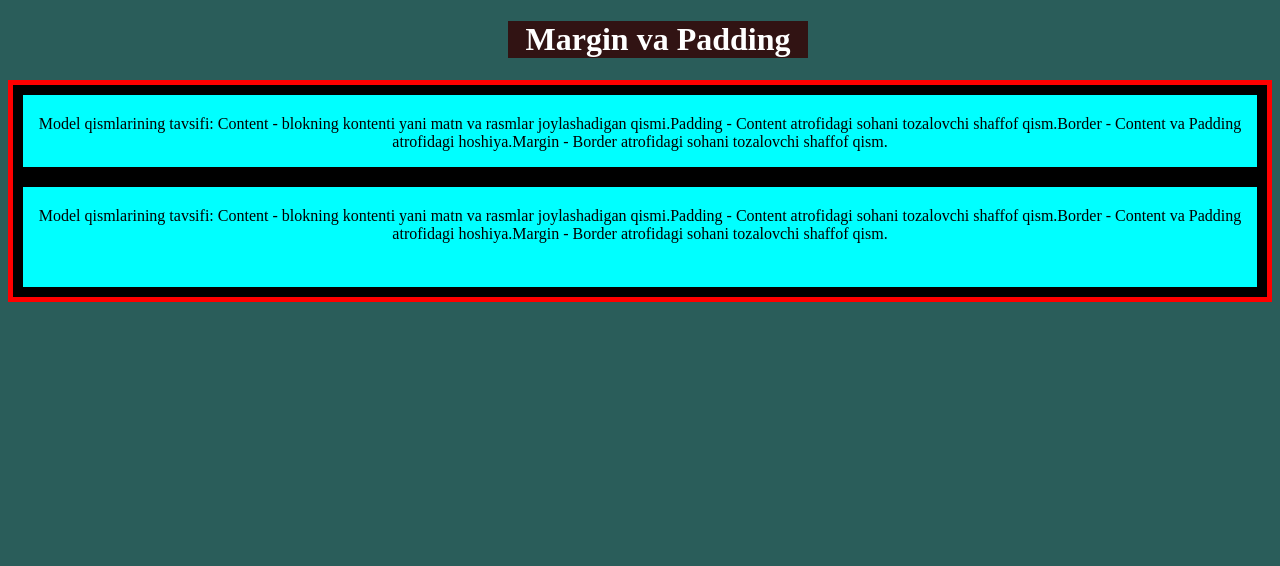
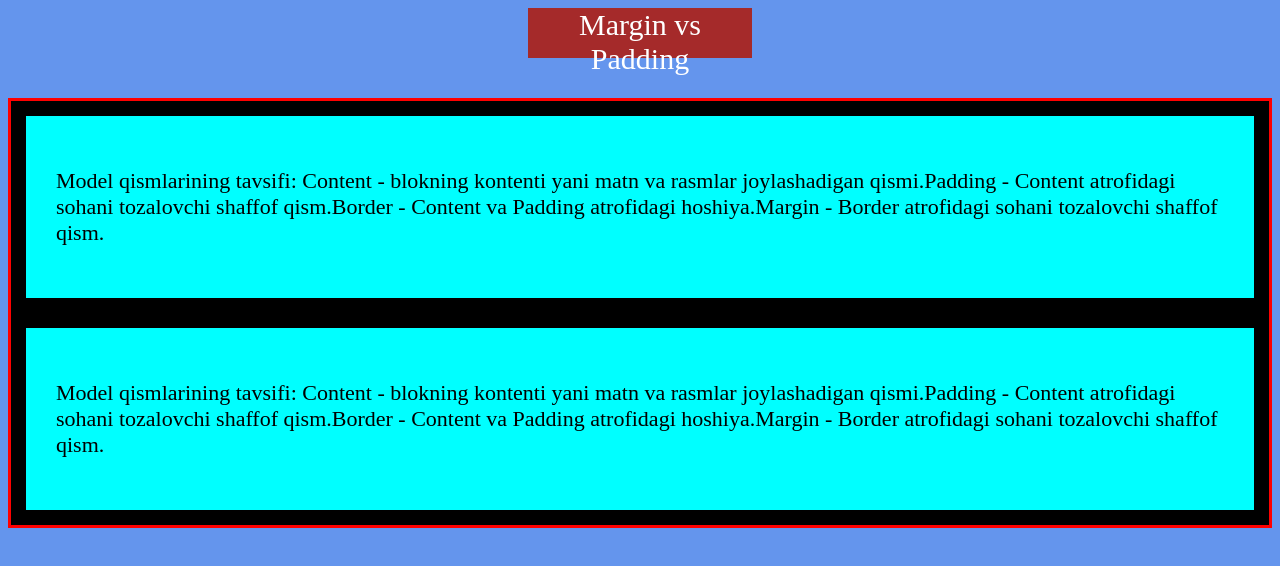
Before and after one commit to Gafuroff-prog/Kwizy, a plain HTML site: page index.html in a window 1280 px wide. Drawn offline with Linux system fonts and the light colour scheme.

Commit message:
Add files via upload

```diff
--- a/index.html
+++ b/index.html
@@ -1,5 +1,6 @@
 <!DOCTYPE html>
 <html lang="en">
+
 <head>
     <meta charset="UTF-8">
     <meta name="viewport" content="width=device-width, initial-scale=1.0">
@@ -8,24 +9,18 @@
 </head>
 <body>
     <div class="box">
-        <h1 class="header1">Margin va Padding</h1>
+        Margin vs Padding
     </div>
 
-    <div class="box2 ">
-        <div class="box3">
-   <p class="paragraph">   Model qismlarining tavsifi:
+    <div class="red">
+        <div class="border1">
+            <p>Model qismlarining tavsifi:
 Content - blokning kontenti yani matn va rasmlar joylashadigan qismi.Padding - Content atrofidagi sohani tozalovchi shaffof qism.Border - Content va Padding atrofidagi hoshiya.Margin - Border atrofidagi sohani tozalovchi shaffof qism.</p>
+        </div>
+        <div class="border2">
+           <p>Model qismlarining tavsifi:
+            Content - blokning kontenti yani matn va rasmlar joylashadigan qismi.Padding - Content atrofidagi sohani tozalovchi shaffof qism.Border - Content va Padding atrofidagi hoshiya.Margin - Border atrofidagi sohani tozalovchi shaffof qism.</p>
+        </div>
     </div>
-
-
-<div class="box4">
-    <div class="box5">
-<p class="paragraph2">
-    Model qismlarining tavsifi:
-Content - blokning kontenti yani matn va rasmlar joylashadigan qismi.Padding - Content atrofidagi sohani tozalovchi shaffof qism.Border - Content va Padding atrofidagi hoshiya.Margin - Border atrofidagi sohani tozalovchi shaffof qism.
-</p>
-    </div>
-</div>
-</div>
 </body>
 </html>
--- a/style.css
+++ b/style.css
@@ -1,43 +1,41 @@
-.header1{
+body{
+    background-color:cornflowerblue ;
+}
+
+.box{
+    border: 0px solid;
+    background-color: brown;
+    text-align: center;
+    margin-left: 520px;
+    margin-right: 520px;
     color: white;
-    text-align: center;
-
-}
-.box{
-    background-color:#311313;
-    margin-left: 500px;
-    margin-right: 200px;
-    width:300px;
-}
-body{
-    background-color:  #2A5D5A;
+    height: 50px;
+    font-size: 30px;
+    align-items: center;
 
 }
 
-.box2{
-    border: 5px solid red;
-    height: 212px;
-
-}
-.paragraph{
-    text-align: center;
-    margin-top: 20px;
-
-}
-.box3{
-    border: 10px solid;
-    background-color: aqua;
+.red{
+    border: 3px solid red;
+    margin-top: 40px;
 
 
 }
 
-.box4{
-    border: 10px solid black;
-    height: 100px;
-    text-align: center;
-background-color: aqua;
+
+.border1{
+    border: 15px solid;
+    padding: 30px;
+    background-color: aqua;
+
 }
-.paragraph2{
-text-align: center;
-margin-top: 20px;
+
+.border2{
+    border: 15px solid;
+    padding: 30px;
+    background-color: aqua;
 }
+
+p{
+    font-size: 22px;
+}
```
